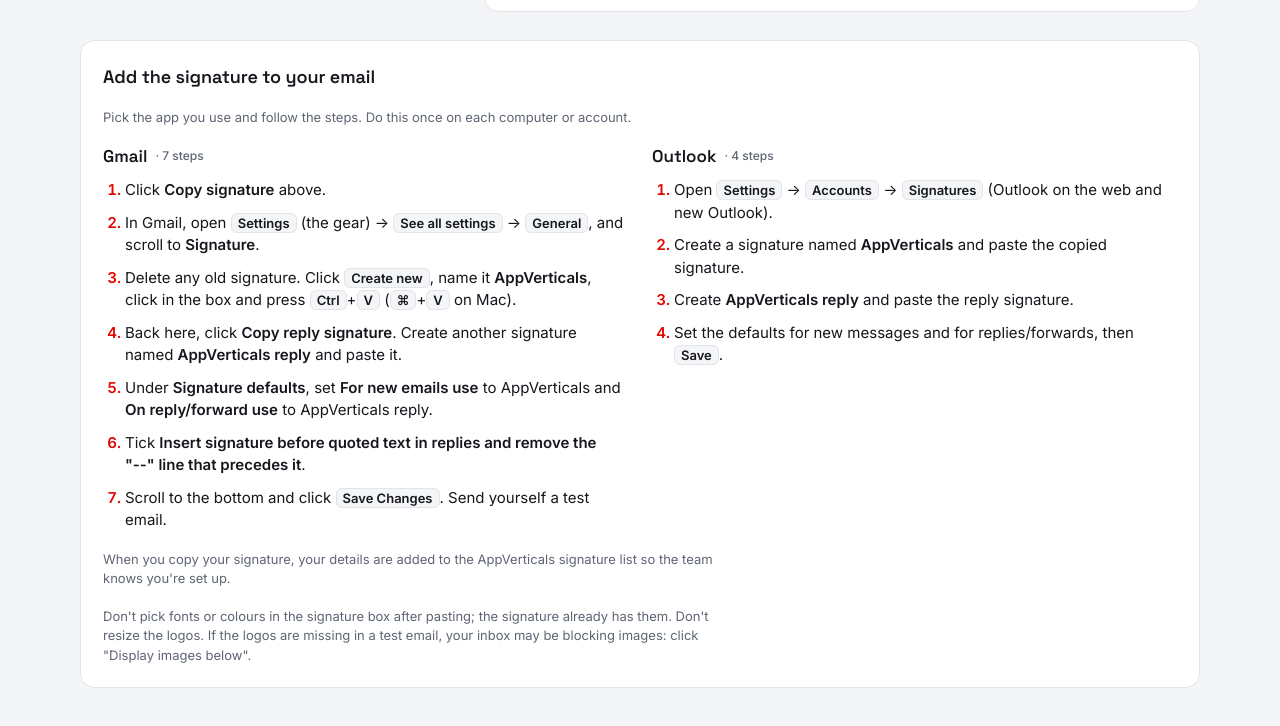
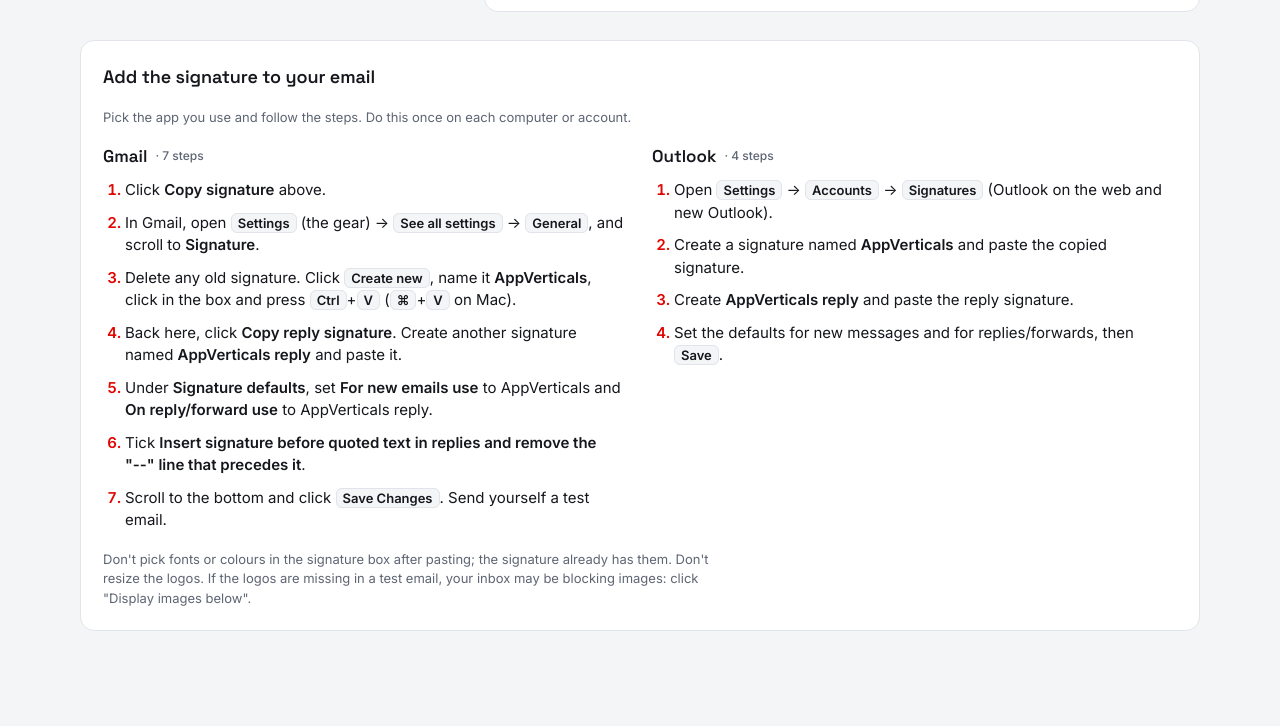
Before and after one commit to rabeeyahafeez/av-signature-builder, a plain HTML site: page index.html in a window 1280 px wide. Shown: the part 901-1627 px from the top of the page. After the commit the page ends 1588 px from the top, so only its background shows below. Drawn offline with Linux system fonts and the light colour scheme.

Commit message:
Remove signature-list note
Co-Authored-By: Claude Opus 5.5 <noreply@anthropic.com>

```diff
--- a/index.html
+++ b/index.html
@@ -211,7 +211,6 @@
         </ol>
       </div>
     </div>
-    <p class="foot">When you copy your signature, your details are added to the AppVerticals signature list so the team knows you're set up.</p>
     <p class="foot">Don't pick fonts or colours in the signature box after pasting; the signature already has them. Don't resize the logos. If the logos are missing in a test email, your inbox may be blocking images: click "Display images below".</p>
   </section>
 </div>
```
